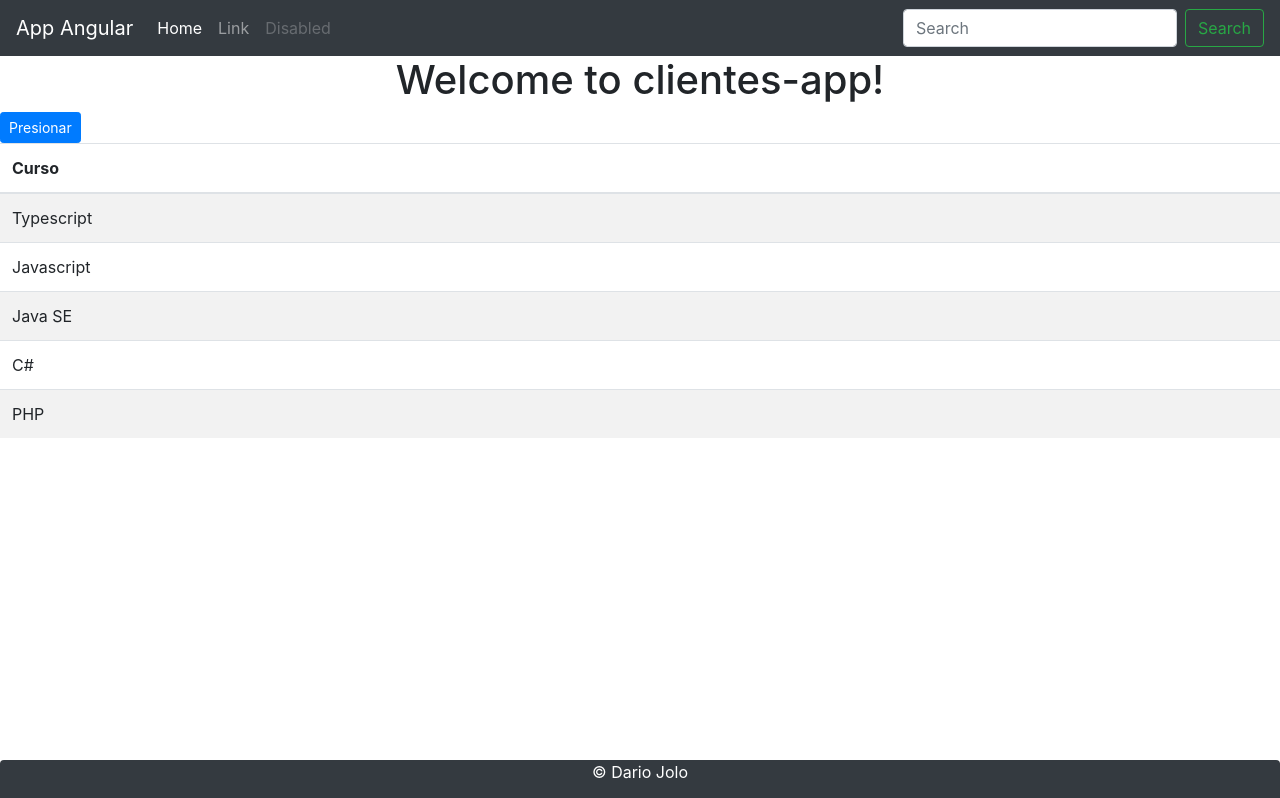
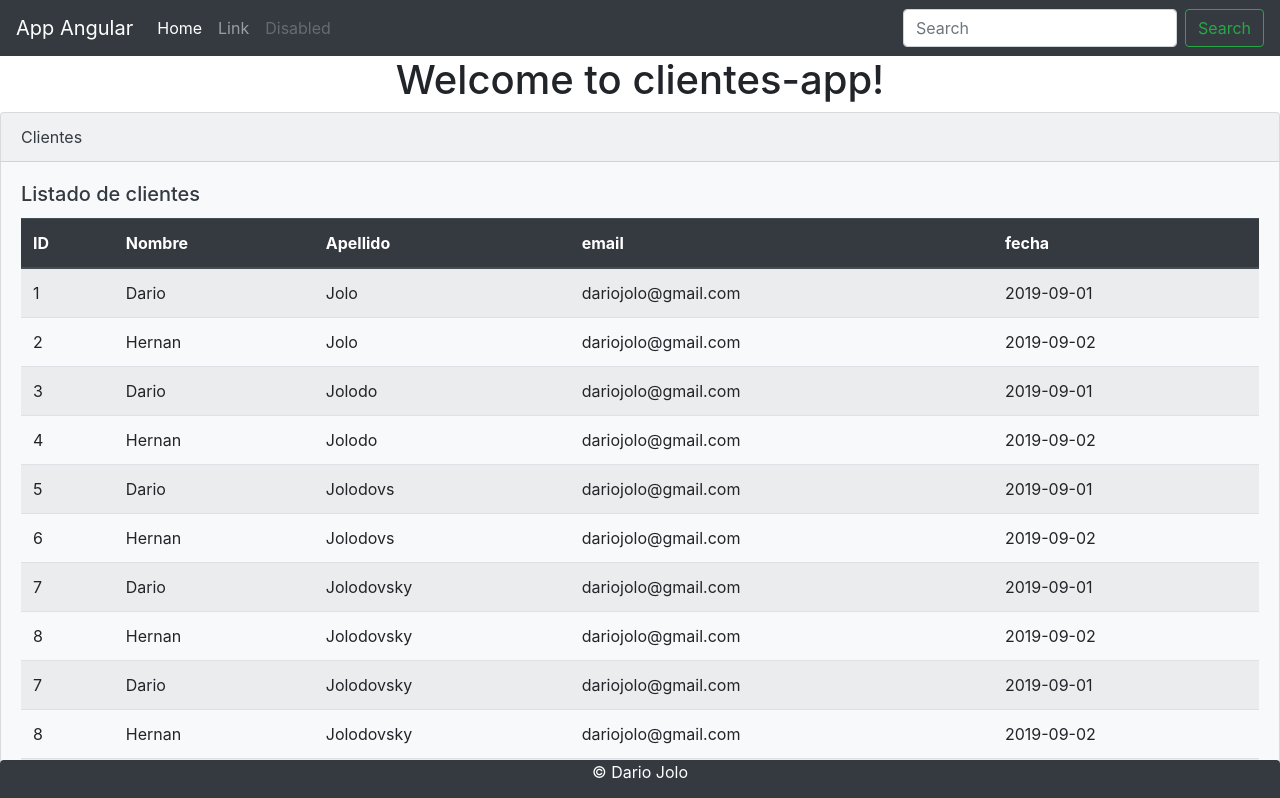
Before and after one commit to dariojolo/clientes-app-angular, an Angular app: page / in a window 1280 px wide. Shown: the top 798 px of the page. Built offline with nearby package versions, Linux system fonts and the light colour scheme.

Commit message:
Creada clase Cliente y archivo clientes.json

```diff
--- a/src/app/app.component.html
+++ b/src/app/app.component.html
@@ -8,7 +8,7 @@
   </h1>
 </div>
 
-<app-directivas></app-directivas>
+<app-clientes></app-clientes>
 
 
 <app-footer></app-footer>
--- a/src/app/app.module.ts
+++ b/src/app/app.module.ts
@@ -5,13 +5,15 @@ import { AppComponent } from './app.component';
 import { HeaderComponent } from './components/header/header.component';
 import { FooterComponent } from './components/footer/footer.component';
 import { DirectivasComponent } from './components/directivas/directivas.component';
+import { ClientesComponent } from './components/clientes/clientes.component';
 
 @NgModule({
   declarations: [
     AppComponent,
     HeaderComponent,
     FooterComponent,
-    DirectivasComponent
+    DirectivasComponent,
+    ClientesComponent
   ],
   imports: [
     BrowserModule
--- /dev/null
+++ b/src/app/components/clientes/cliente.json.ts
@@ -0,0 +1,22 @@
+
+import { Cliente } from "./cliente";
+
+export const CLIENTES: Cliente[] = [
+    {id: 1,nombre:'Dario',apellido:'Jolo',createAt:'2019-09-01',email:'dariojolo@gmail.com'},
+    {id: 2,nombre:'Hernan',apellido:'Jolo',createAt:'2019-09-02',email:'dariojolo@gmail.com'},
+    {id: 3,nombre:'Dario',apellido:'Jolodo',createAt:'2019-09-01',email:'dariojolo@gmail.com'},
+    {id: 4,nombre:'Hernan',apellido:'Jolodo',createAt:'2019-09-02',email:'dariojolo@gmail.com'},
+    {id: 5,nombre:'Dario',apellido:'Jolodovs',createAt:'2019-09-01',email:'dariojolo@gmail.com'},
+    {id: 6,nombre:'Hernan',apellido:'Jolodovs',createAt:'2019-09-02',email:'dariojolo@gmail.com'},
+    {id: 7,nombre:'Dario',apellido:'Jolodovsky',createAt:'2019-09-01',email:'dariojolo@gmail.com'},
+    {id: 8,nombre:'Hernan',apellido:'Jolodovsky',createAt:'2019-09-02',email:'dariojolo@gmail.com'},
+    {id: 7,nombre:'Dario',apellido:'Jolodovsky',createAt:'2019-09-01',email:'dariojolo@gmail.com'},
+    {id: 8,nombre:'Hernan',apellido:'Jolodovsky',createAt:'2019-09-02',email:'dariojolo@gmail.com'},
+    {id: 7,nombre:'Dario',apellido:'Jolodovsky',createAt:'2019-09-01',email:'dariojolo@gmail.com'},
+    {id: 8,nombre:'Hernan',apellido:'Jolodovsky',createAt:'2019-09-02',email:'dariojolo@gmail.com'},
+    {id: 7,nombre:'Dario',apellido:'Jolodovsky',createAt:'2019-09-01',email:'dariojolo@gmail.com'},
+    {id: 8,nombre:'Hernan',apellido:'Jolodovsky',createAt:'2019-09-02',email:'dariojolo@gmail.com'},
+    {id: 7,nombre:'Dario',apellido:'Jolodovsky',createAt:'2019-09-01',email:'dariojolo@gmail.com'},
+    {id: 8,nombre:'Hernan',apellido:'Jolodovsky',createAt:'2019-09-02',email:'dariojolo@gmail.com'}
+
+  ];
--- /dev/null
+++ b/src/app/components/clientes/cliente.ts
@@ -0,0 +1,8 @@
+
+export class Cliente{
+    id: number;
+    nombre: string;
+    apellido: string;
+    createAt: string;
+    email: string;
+}
--- /dev/null
+++ b/src/app/components/clientes/clientes.component.html
@@ -0,0 +1,26 @@
+<div class="card text-white bg-light mb-3" style="">
+  <div class="card-header text-dark">Clientes</div>
+  <div class="card-body">
+    <h5 class="card-title text-dark">Listado de clientes</h5>
+    <table class="table table-striped">
+      <thead class="thead-dark">
+        <tr>
+          <th scope="col">ID</th>
+          <th scope="col">Nombre</th>
+          <th scope="col">Apellido</th>
+          <th scope="col">email</th>
+          <th scope="col">fecha</th>
+        </tr>
+      </thead>
+      <tbody>
+        <tr *ngFor="let cliente of clientes">
+          <td>{{cliente.id}}</td>
+          <td>{{cliente.nombre}}</td>
+          <td>{{cliente.apellido}}</td>
+          <td>{{cliente.email}}</td>
+          <td>{{cliente.createAt}}</td>
+        </tr>
+      </tbody>
+    </table>
+  </div>
+</div>
--- /dev/null
+++ b/src/app/components/clientes/clientes.component.ts
@@ -0,0 +1,18 @@
+import { Component, OnInit } from '@angular/core';
+import { Cliente} from './cliente';
+import { CLIENTES } from "./cliente.json";
+@Component({
+  selector: 'app-clientes',
+  templateUrl: './clientes.component.html',
+  styleUrls: ['./clientes.component.css']
+})
+export class ClientesComponent implements OnInit {
+
+  clientes:Cliente[];
+  constructor() { }
+
+  ngOnInit() {
+    this.clientes = CLIENTES;
+  }
+
+}
--- a/src/app/components/footer/footer.component.css
+++ b/src/app/components/footer/footer.component.css
@@ -1,5 +1,5 @@
 .footer {
-  position: absolute;
+  position: fixed;
   bottom: 0;
   width: 100%;
   height: 40px;
```
Also changed, not shown: src/app/components/clientes/clientes.component.css (added), 1 other file (tests, documents, lock files or other folders).
